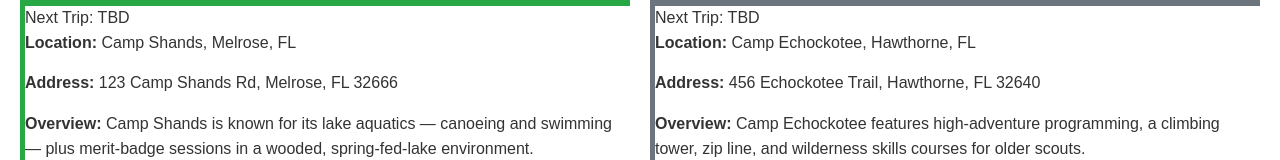
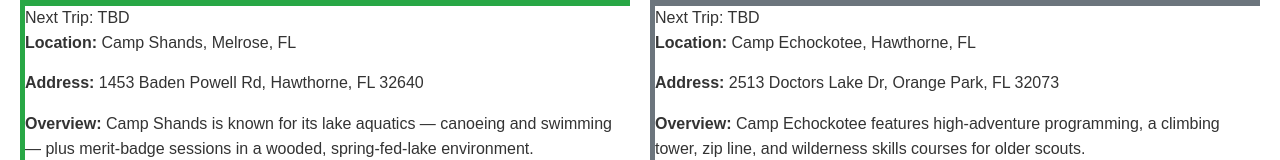
Before and after one commit to Troop128/Boy-scouts, a plain HTML site: page index.html in a window 1280 px wide. Both pictures are taken after a click on the button "Camping". Shown: the part 413-573 px from the top of the page. Drawn offline with nearby package versions, Linux system fonts and the light colour scheme.

Commit message:
Update index.html

```diff
--- a/index.html
+++ b/index.html
@@ -383,7 +383,7 @@
               <div class="camping-content">
                 <div class="camping-date">Next Trip: TBD</div>
                 <p><strong>Location:</strong> Camp Shands, Melrose, FL</p>
-                <p><strong>Address:</strong> 123 Camp Shands Rd, Melrose, FL 32666</p>
+                <p><strong>Address:</strong>  1453 Baden Powell Rd, Hawthorne, FL 32640</p>
                 <p><strong>Overview:</strong> Camp Shands is known for its lake aquatics — canoeing and swimming — plus merit-badge sessions in a wooded, spring-fed-lake environment.</p>
                 <h3>Suggested Gear</h3>
                 <ul>
@@ -406,7 +406,7 @@
               <div class="camping-content">
                 <div class="camping-date">Next Trip: TBD</div>
                 <p><strong>Location:</strong> Camp Echockotee, Hawthorne, FL</p>
-                <p><strong>Address:</strong> 456 Echockotee Trail, Hawthorne, FL 32640</p>
+                <p><strong>Address:</strong> 2513 Doctors Lake Dr, Orange Park, FL 32073</p>
                 <p><strong>Overview:</strong> Camp Echockotee features high-adventure programming, a climbing tower, zip line, and wilderness skills courses for older scouts.</p>
                 <h3>Suggested Gear</h3>
                 <ul>
```
